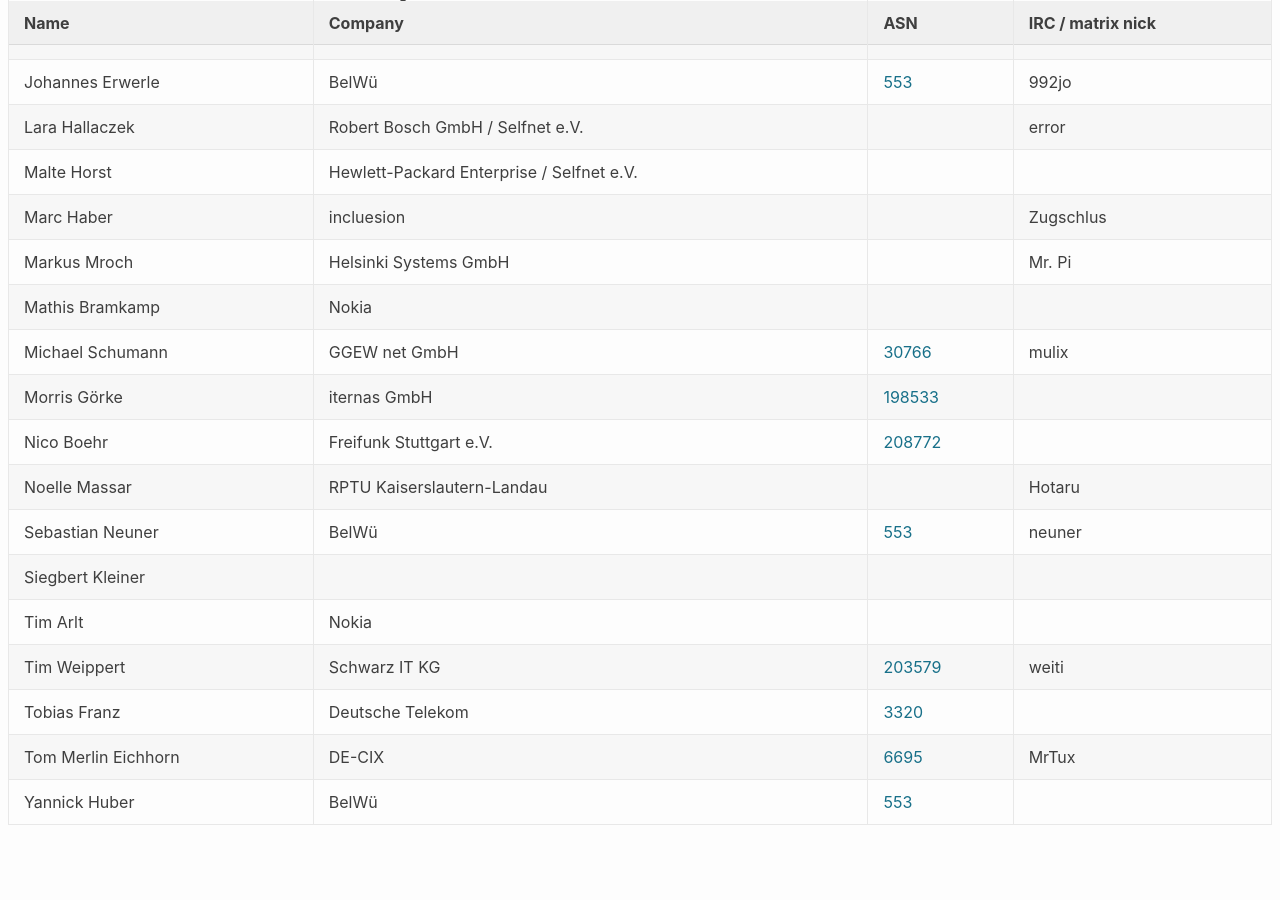
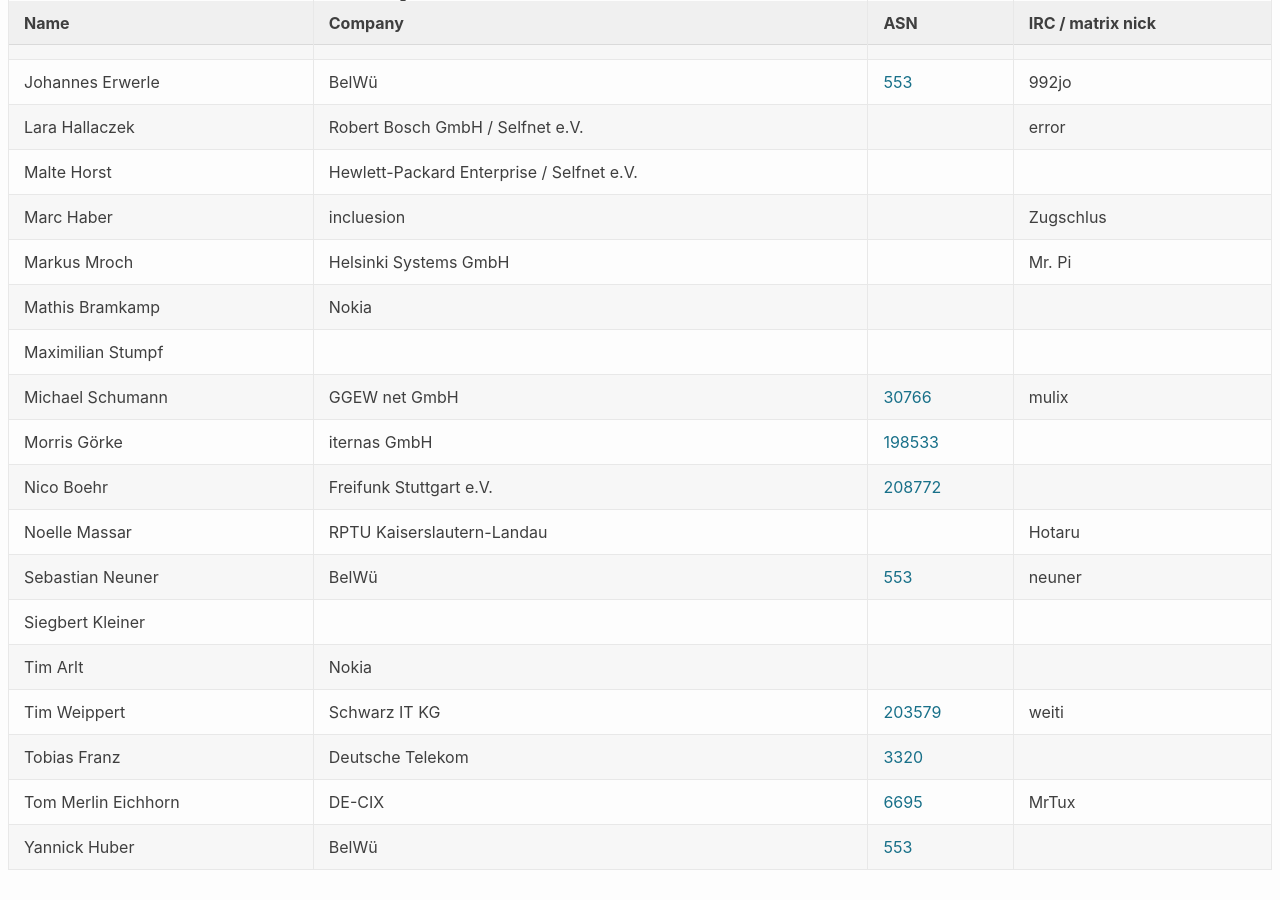
Before and after one commit to denog/pretix-attendeelist, a Jekyll site: the page built from denogmeetup25-06/index.markdown, in a window 1280 px wide and 900 px high, scrolled down 624 px. Built offline with Jekyll 4.4.1, drawn with Linux system fonts in a browser that asks for light colours; before the commit the page ends 1479 px from its top, so only the background shows below that.

Commit message:
Latest data: Thu Jun  5 13:51:20 UTC 2025

```diff
--- a/_data/attendees_denogmeetup25-06.json
+++ b/_data/attendees_denogmeetup25-06.json
@@ -120,6 +120,12 @@
     "asn": null
   },
   {
+    "name": "Maximilian Stumpf",
+    "company": null,
+    "irc": null,
+    "asn": null
+  },
+  {
     "name": "Michael Schumann",
     "company": "GGEW net GmbH",
     "irc": "mulix",
```
